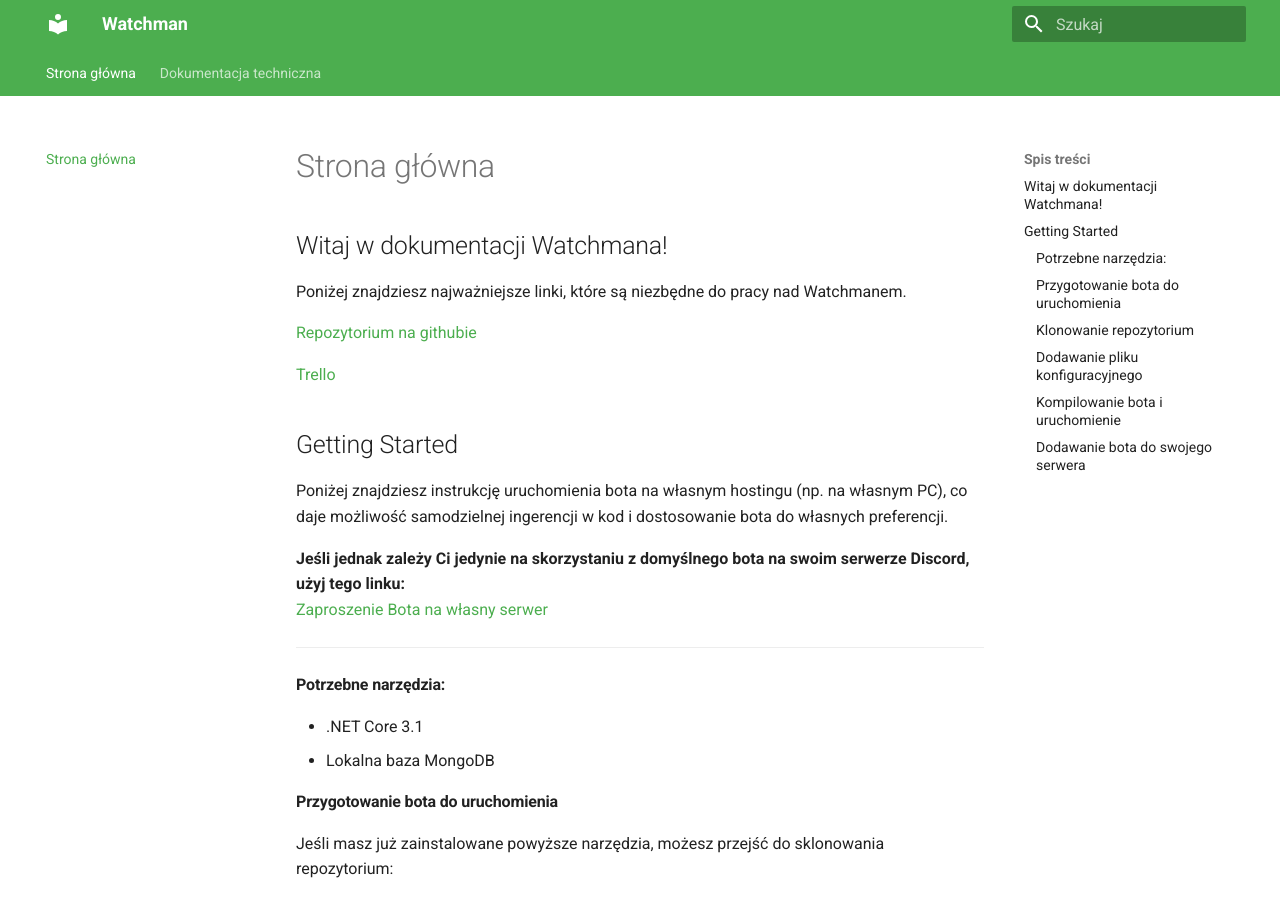
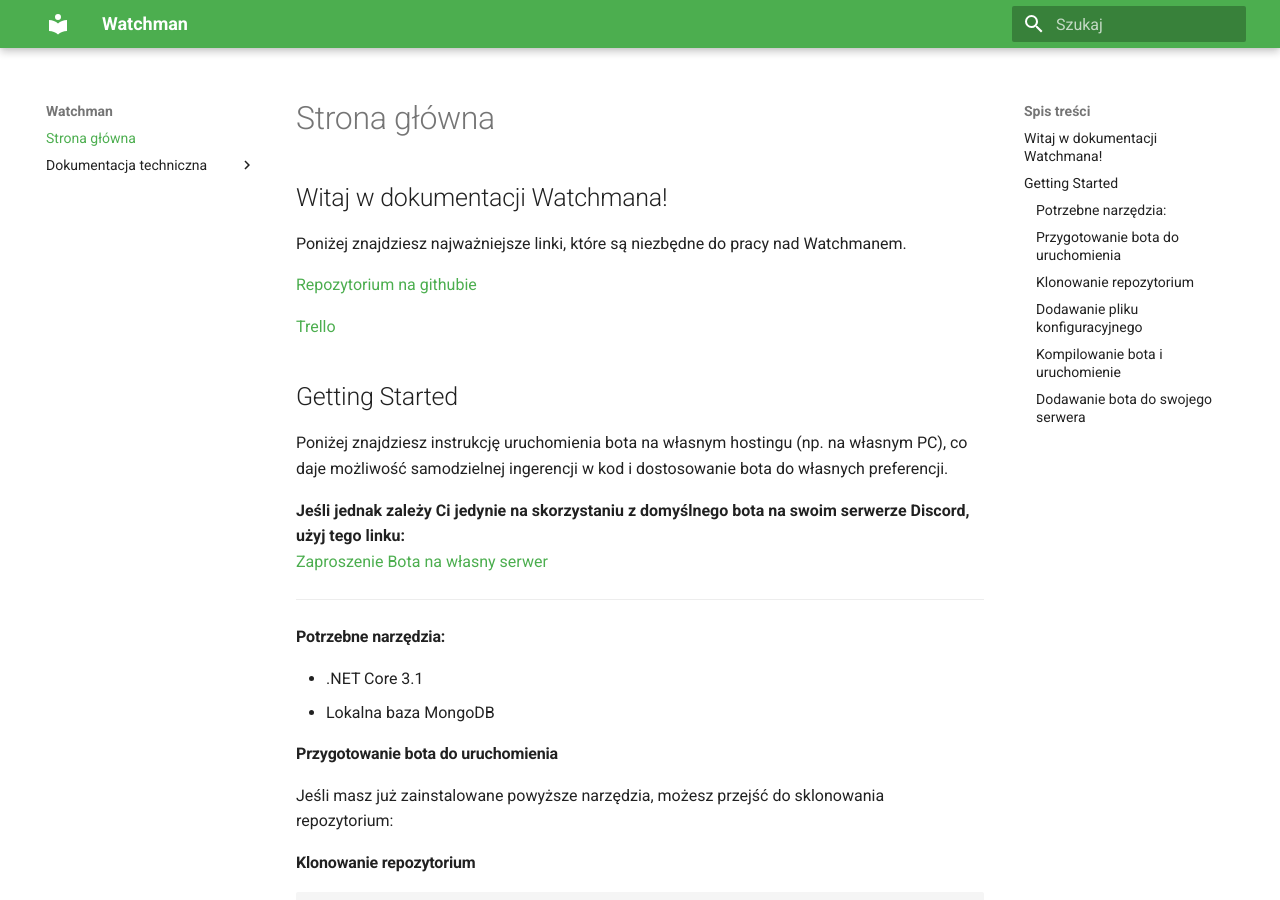
Before and after one commit to Devscord-Team/Watchman, an MkDocs documentation site: the page built from docs/index.md, in a window 1280 px wide and 900 px high. Built offline with MkDocs 1.6.1 and Material for MkDocs 9.7.7, drawn with Linux system fonts in a browser that asks for light colours; part of the change alters nothing that is shown.

```diff
--- a/mkdocs.yml
+++ b/mkdocs.yml
@@ -7,8 +7,6 @@ nav:
         - 'Do czego używamy klasy Server': 141-do-czego-uzywamy-klasy-server.md
 theme:
     name: 'material'
-    features:
-        - tabs
     language: pl
     palette:
         primary: 'green'
```
